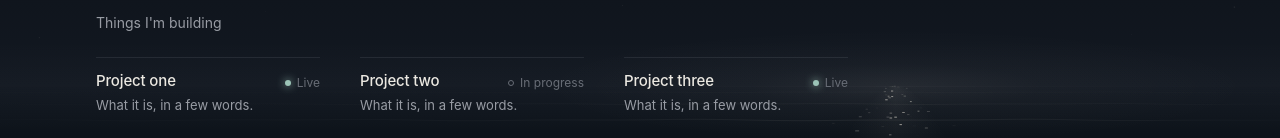
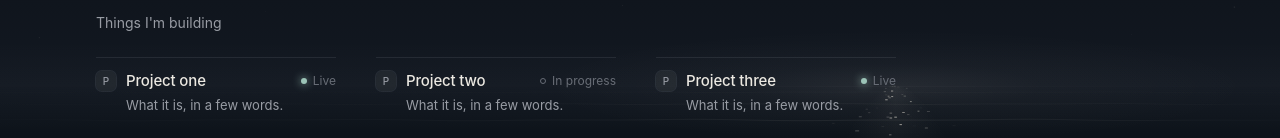
Before and after one commit to mahsuniakguel/mahsuni.com, a Next.js app: page / in a window 1280 px wide. Shown: the part 405-543 px from the top of the page. Built offline with nearby package versions, Linux system fonts and the light colour scheme; no server answers.

Commit message:
cleaner project cards

```diff
--- a/components/project-card.tsx
+++ b/components/project-card.tsx
@@ -1,7 +1,26 @@
+import Image from "next/image";
 import type { Project } from "@/content/projects";
 
+function Logo({ name, logo }: Pick<Project, "name" | "logo">) {
+  const frame = "grid size-5 shrink-0 place-items-center overflow-hidden rounded-md ring-1 ring-line";
+
+  if (logo) {
+    return (
+      <span className={frame}>
+        <Image src={logo} alt="" width={20} height={20} className="size-full object-cover" />
+      </span>
+    );
+  }
+
+  return (
+    <span aria-hidden className={`${frame} bg-ink/[0.06] text-[0.625rem] font-medium text-muted uppercase`}>
+      {name.charAt(0)}
+    </span>
+  );
+}
+
 export function ProjectCard({ project }: { project: Project }) {
-  const { name, description, url, status } = project;
+  const { name, description, url, status, logo } = project;
   const live = status?.toLowerCase() === "live";
 
   return (
@@ -10,14 +29,15 @@ export function ProjectCard({ project }: { project: Project }) {
         href={url}
         target="_blank"
         rel="noopener noreferrer"
-        className="group flex w-52 flex-col gap-1 border-t border-line pt-3 transition-colors duration-300 hover:border-ink/40 sm:w-56"
+        className="group flex w-56 flex-col gap-1 border-t border-line pt-3 transition-colors duration-300 hover:border-ink/40 sm:w-60"
       >
-        <span className="flex items-baseline justify-between gap-3">
-          <h3 className="flex min-w-0 items-baseline gap-1.5 text-[0.9375rem] font-medium tracking-[-0.01em]">
+        <span className="flex items-center justify-between gap-3">
+          <h3 className="flex min-w-0 items-center gap-2.5 text-[0.9375rem] font-medium tracking-[-0.01em]">
+            <Logo name={name} logo={logo} />
             <span className="truncate">{name}</span>
             <span
               aria-hidden
-              className="-translate-x-1 text-xs text-muted opacity-0 transition duration-300 group-hover:translate-x-0 group-hover:opacity-100 group-focus-visible:translate-x-0 group-focus-visible:opacity-100"
+              className="-ml-1 -translate-x-1 text-xs text-muted opacity-0 transition duration-300 group-hover:translate-x-0 group-hover:opacity-100 group-focus-visible:translate-x-0 group-focus-visible:opacity-100"
             >
               ↗
             </span>
@@ -32,7 +52,7 @@ export function ProjectCard({ project }: { project: Project }) {
             </span>
           )}
         </span>
-        <p className="truncate text-[0.8125rem] text-muted transition-colors group-hover:text-ink/80">
+        <p className="truncate pl-[1.875rem] text-[0.8125rem] text-muted transition-colors group-hover:text-ink/80">
           {description}
           <span className="sr-only"> (opens in a new tab)</span>
         </p>
--- a/content/projects.ts
+++ b/content/projects.ts
@@ -5,6 +5,8 @@
 //
 // - `status`  optional short state shown on the card, e.g. "Live", "Beta",
 //             "In progress". "Live" gets a small lit marker.
+// - `logo`    optional path to a square logo in /public, e.g.
+//             "/projects/name.svg". Without one, the first letter is shown.
 //
 // The entries below are placeholders. Replace them with your real projects.
 export type Project = {
@@ -12,6 +14,7 @@ export type Project = {
   description: string;
   url: string;
   status?: string;
+  logo?: string;
 };
 
 export const projects: Project[] = [
```
